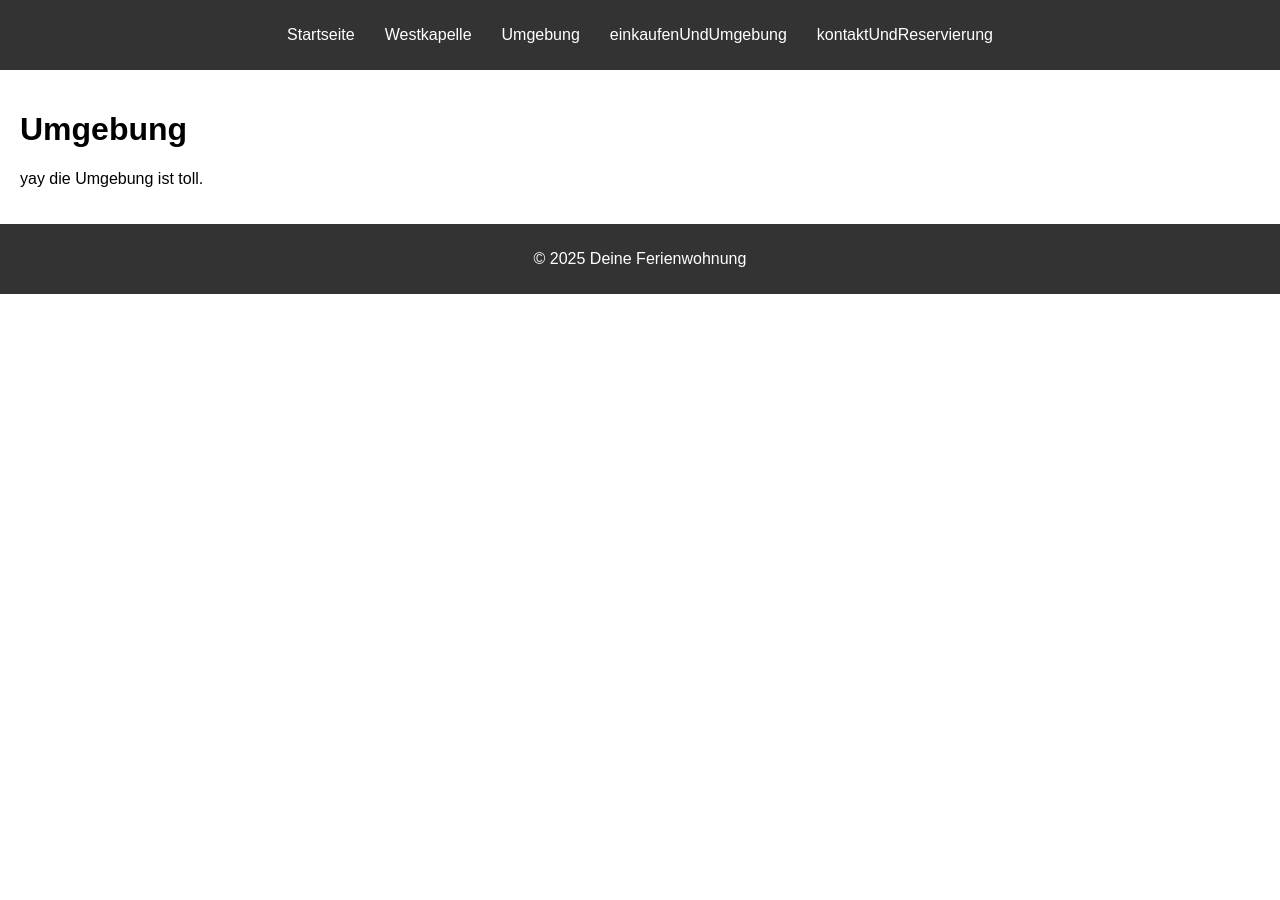
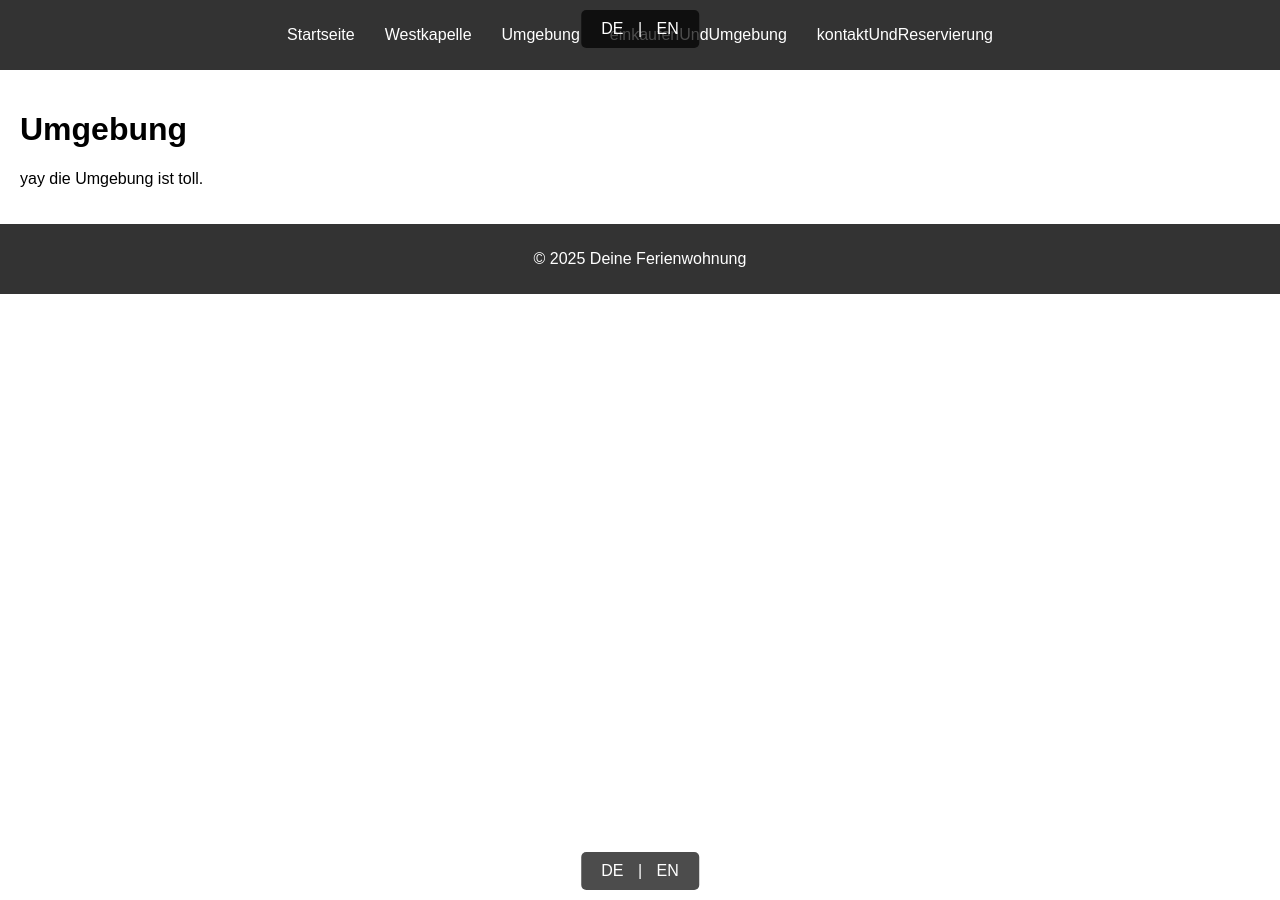
Before and after one commit to TimLbhnschl/timlbhnschl.github.io, a Jekyll site: the page built from de/umgebung.html, in a window 1280 px wide. Built offline with Jekyll 4.4.1, drawn with Linux system fonts in a browser that asks for light colours.

Commit message:
include command in default eingeführt

```diff
--- a/_layouts/default.html
+++ b/_layouts/default.html
@@ -7,6 +7,9 @@
   <link rel="stylesheet" href="/assets/css/style.css">
 </head>
 <body>
+
+    {% include language-toggle.html %}
+
   <header>
     <nav>
       <ul>
@@ -25,6 +28,7 @@
 
   <footer>
     <p>&copy; 2025 Deine Ferienwohnung</p>
+    {% include language-toggle.html %}
   </footer>
 </body>
 </html>
```
